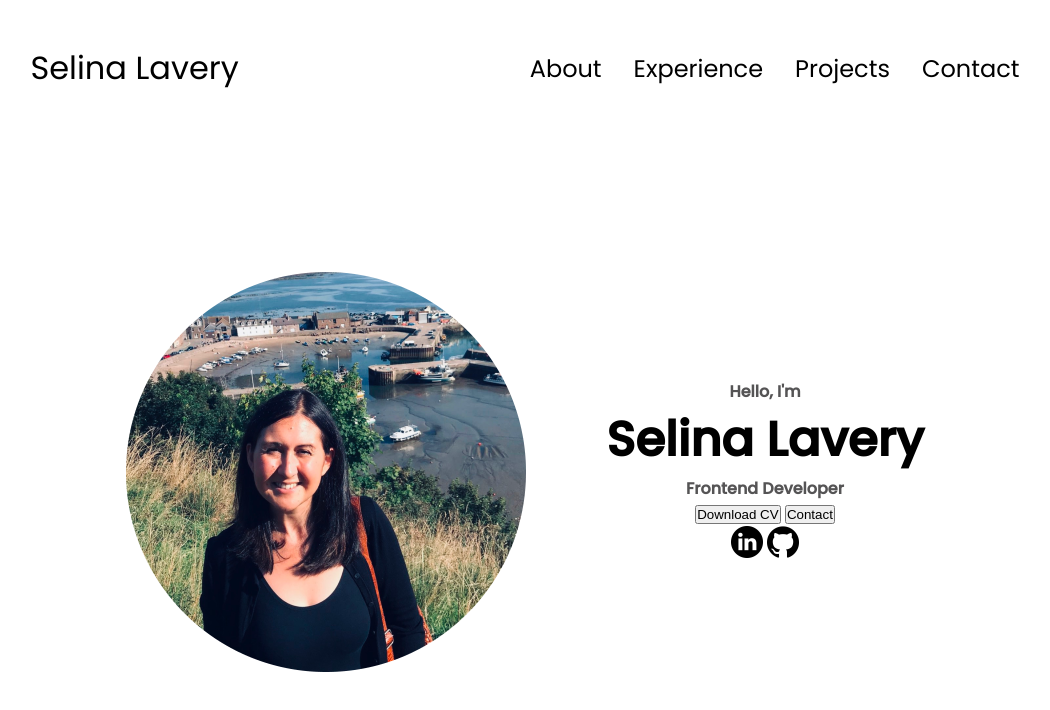
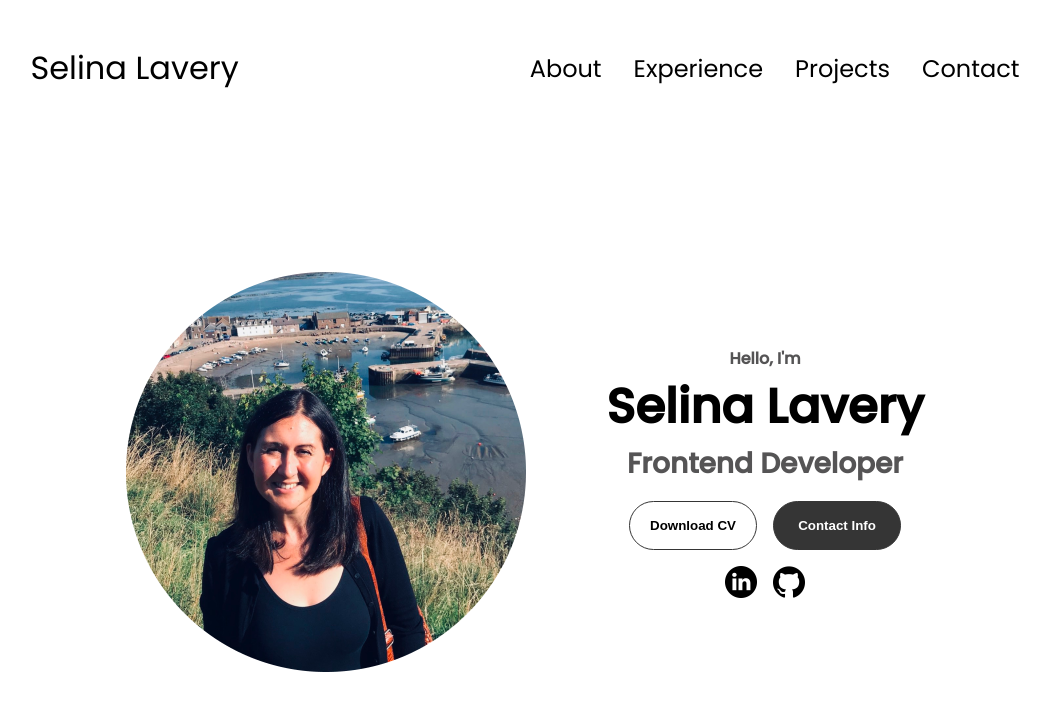
Before and after one commit to SelinaLaveryDev/SelinaLaveryDev-Portfolio, a plain HTML site: page index.html in a window 1280 px wide. Shown: the whole page, without its empty margins (115-1165 px from the left). Drawn offline with Linux system fonts and the light colour scheme.

```diff
--- a/index.html
+++ b/index.html
@@ -41,14 +41,14 @@
             <img src="./assets/profile-pic.png" alt="Selina Lavery profile picture">
         </div>
         <div class="section__text">
-            <p>Hello, I'm</p>
+            <p class="section__text__p1">Hello, I'm</p>
             <h1 class="title">Selina Lavery</h1>
             <p class="section__text__p2">Frontend Developer</p>
             <div class="btn-container">
                 <button class="btn btn-colour-2" onclick="window.open('./assets/resume-example.pdf')">Download CV</button>
-                <button class="btn btn-colour-1" onclick="location.href='#contact'">Contact</button>
+                <button class="btn btn-colour-1" onclick="location.href='#contact'">Contact Info</button>
             </div>
-            <div>
+            <div id="socials-container">
                 <img src="./assets/linkedin.png" alt="My linkedin profile"
                 class="icon" onclick="location.href='https://linkedin.com'">
                 <img src="./assets/github.png" alt="My github profile"
--- a/style.css
+++ b/style.css
@@ -182,7 +182,7 @@
 .section__text__p1 {
     text-align: center;
 }
-.section__text__p1 {
+.section__text__p2 {
 font-size: 1.75rem;
 margin-bottom: 1rem;
 }
@@ -205,3 +205,50 @@
     cursor: pointer;
     height: 2rem;
 }
+
+/* BUTTONS */
+
+.btn-container {
+    display: flex;
+    justify-content: center;
+    gap: 1rem;
+}
+
+.btn {
+    font-weight: 600;
+    transition: all 300ms ease;
+    padding: 1rem;
+    width: 8rem;
+    border-radius: 2rem;
+}
+
+.btn-colour-2,
+.btn-colour-1 {
+    border: rgb(53, 53, 53) 0.1rem solid;
+}
+
+.btn-colour-2:hover,
+.btn-colour-1:hover {
+    cursor: pointer;
+}
+.btn-colour-1,
+.btn-colour-2:hover {
+    background: rgb(53, 53, 53);
+    color: white;
+}
+
+.btn-colour-1:hover {
+    background: rgb(0, 0, 0);
+}
+
+.btn-colour-2 {
+    background: none;
+}
+
+.btn-colour-2:hover {
+    border: rgb(255, 255, 255) 0.1rem solid;
+}
+
+.btn-container {
+    gap: 1rem;
+}
```
